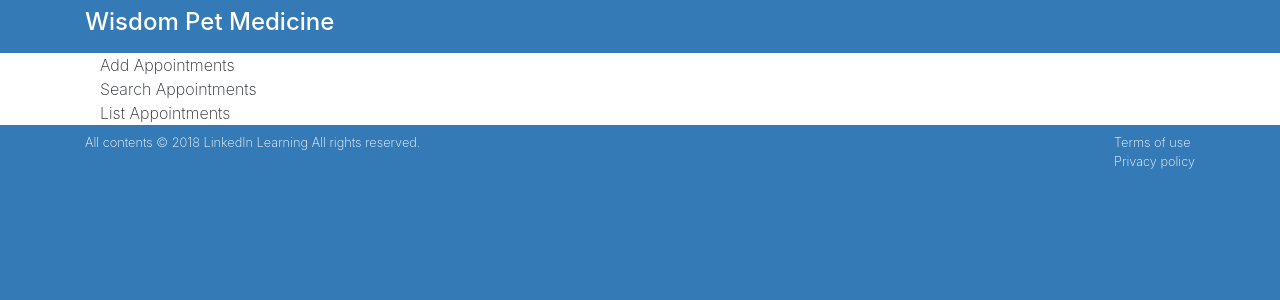
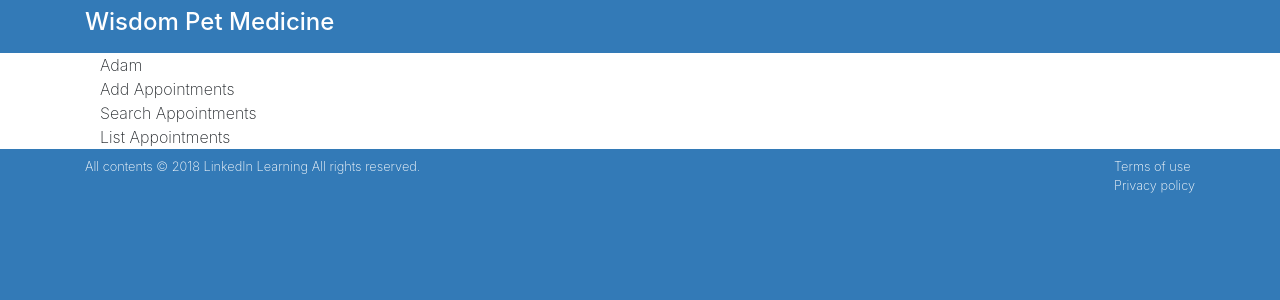
Before and after one commit to jazairi/react-interface, a React (Create React App) app: page / in a window 1280 px wide. Shown: the top 300 px of the page. Built offline with nearby package versions, Linux system fonts and the light colour scheme.

Commit message:
Basic state implementation

```diff
--- a/src/components/App.js
+++ b/src/components/App.js
@@ -1,17 +1,26 @@
-import React from 'react';
+import React, { Component } from 'react';
 import '../css/App.css';
 
 import AddAppointments from './AddAppointments';
 import SearchAppointments from './SearchAppointments';
 import ListAppointments from './ListAppointments';
 
-function App() {
+class App extends Component {
+  constructor() {
+    super();
+    this.state = {
+      myName: 'Adam'
+    };
+  }
+
+  render() {
     return (
       <main className="page bg-white" id="petratings">
         <div className="container">
           <div className="row">
             <div className="col-md-12 bg-white">
               <div className="container">
+                {this.state.myName}
                 <AddAppointments />
                 <SearchAppointments />
                 <ListAppointments />
@@ -22,5 +31,6 @@ function App() {
       </main>
     );
   }
+}
 
 export default App;
```
Lines whose indentation alone changed are shown as unchanged.
